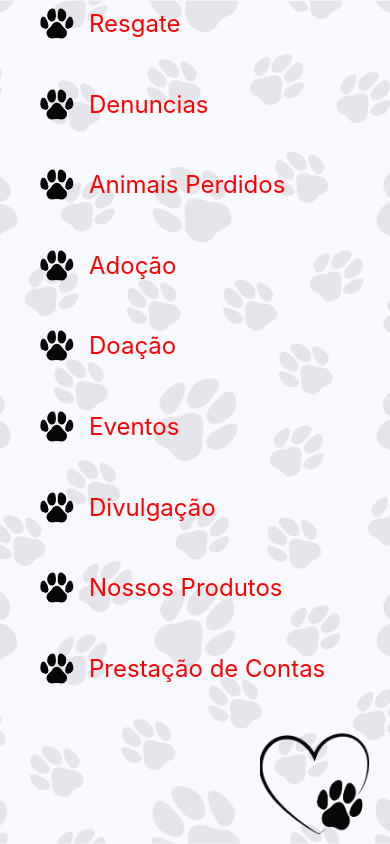
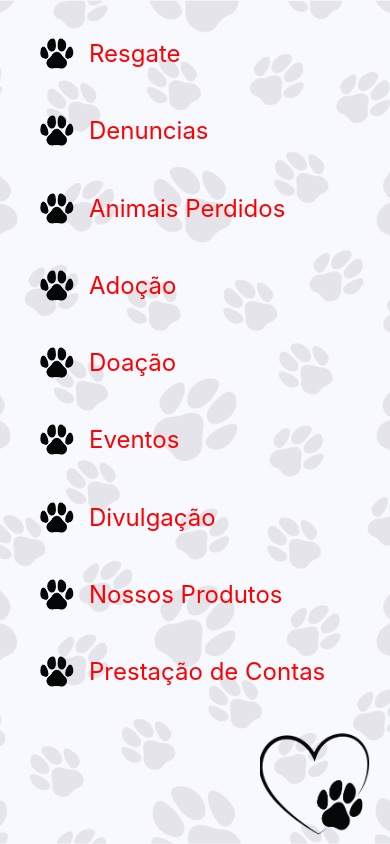
Before and after one commit to VK-Developers/Ei_Bicharada, a React Native app in the folder frontend/: screen / in a window 390 px wide. Built offline with nearby package versions, Linux system fonts and the light colour scheme.

Commit message:
feat: Android / Fix marginTop from menu

```diff
--- a/frontend/src/screens/Menu.jsx
+++ b/frontend/src/screens/Menu.jsx
@@ -23,7 +23,8 @@ function Menu() {
 const styles = StyleSheet.create({
   homeContainer: {
     flex: 1,
-    justifyContent: 'space-between'
+    justifyContent: 'space-between',
+    marginTop: 30,
   },
   background: {
     position: 'absolute',
@@ -32,12 +33,6 @@ const styles = StyleSheet.create({
     opacity: 0.08,
     zIndex: -1,
   },
-  textLinks: {
-    marginTop: 20,
-    marginBottom: 10,
-    flexGrow: 1,
-    justifyContent: 'space-around'
-  },
 })
 
 export default Menu;
```
